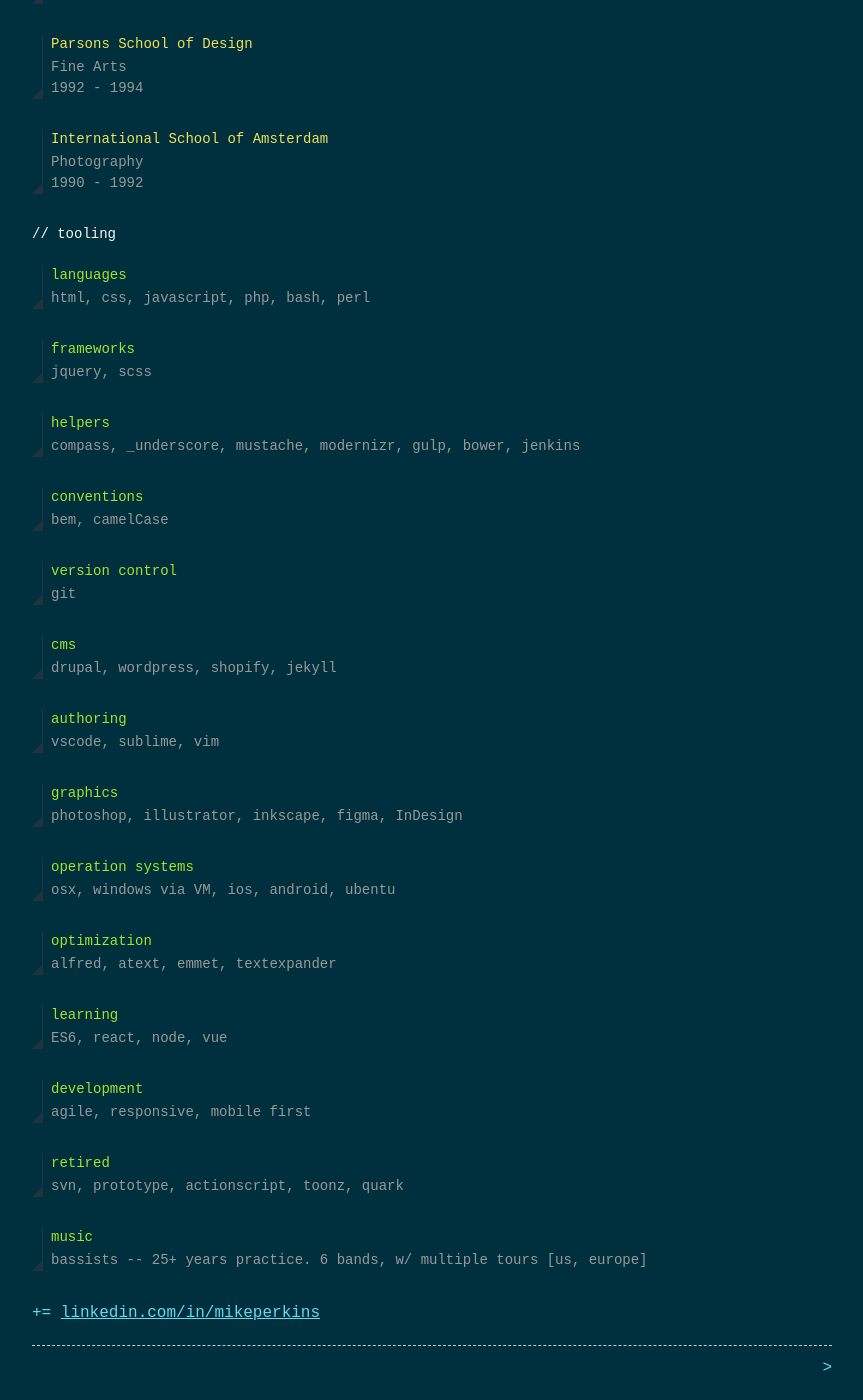
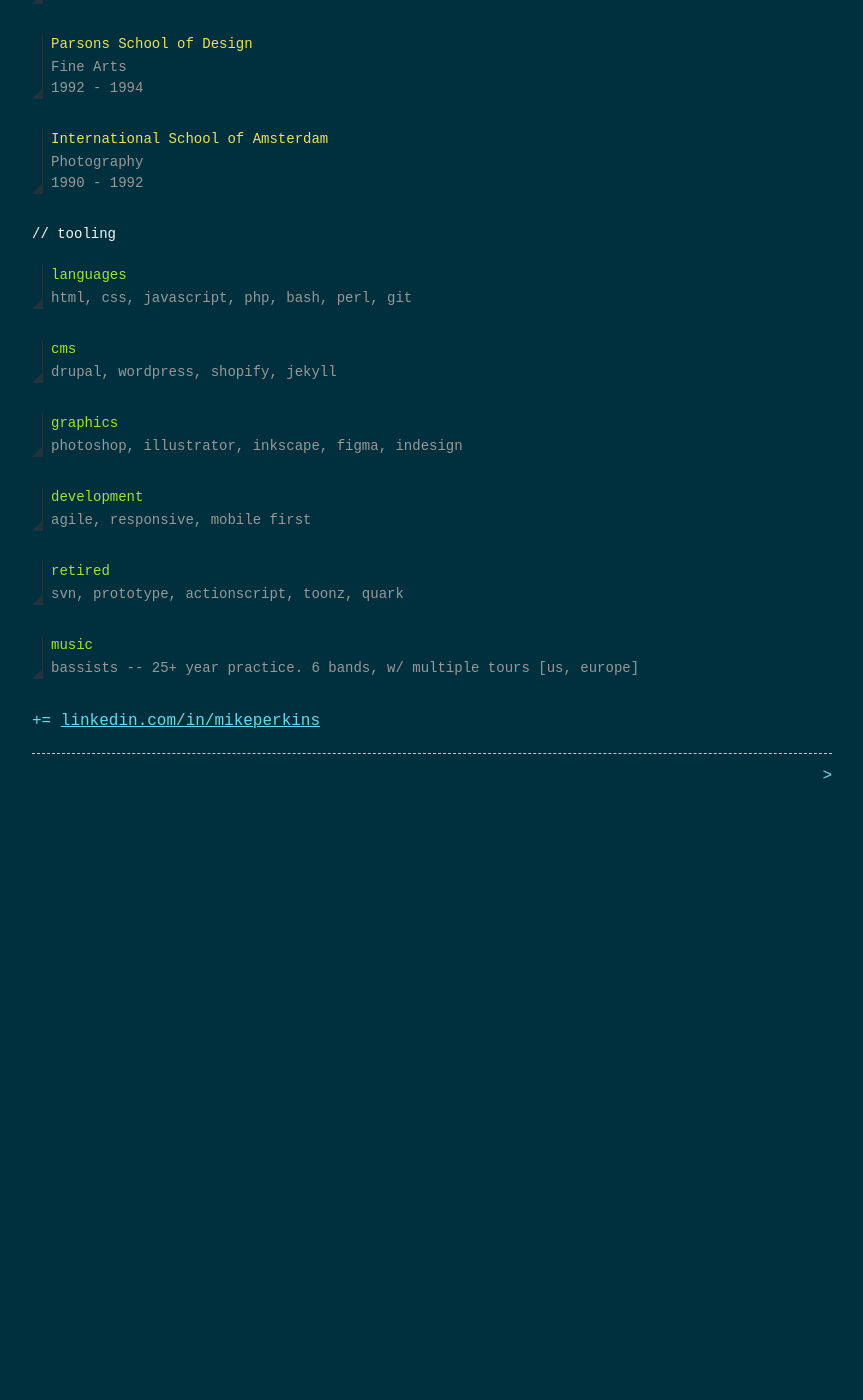
Before and after one commit to setstatic/setstatic.github.io, a Jekyll site: the page built from resume.md, in a window 1280 px wide and 1400 px high, scrolled down 1710 px. Shown: the whole window, without its empty margins (208-1071 px from the left). Built offline with Jekyll 4.4.1, drawn with Linux system fonts in a browser that asks for light colours; after the commit the page ends 2518 px from its top, so only the background shows below that.

Commit message:
adding resume corrections two

```diff
--- a/resume.md
+++ b/resume.md
@@ -140,35 +140,7 @@
   <div class="tools">
     <div class="frame">
       <div class="tools__section">languages</div>
-      <div class="tools__description">html, css, javascript, php, bash, perl</div>
-    </div>
-  </div>
-
-  <div class="tools">
-    <div class="frame">
-      <div class="tools__section">frameworks</div>
-      <div class="tools__description">jquery, scss</div>
-    </div>
-  </div>
-
-  <div class="tools">
-    <div class="frame">
-      <div class="tools__section">helpers</div>
-      <div class="tools__description">compass, _underscore, mustache, modernizr, gulp, bower, jenkins</div>
-    </div>
-  </div>
-
-  <div class="tools">
-    <div class="frame">
-      <div class="tools__section">conventions</div>
-      <div class="tools__description">bem, camelCase</div>
-    </div>
-  </div>
-
-  <div class="tools">
-    <div class="frame">
-      <div class="tools__section">version control</div>
-      <div class="tools__description">git</div>
+      <div class="tools__description">html, css, javascript, php, bash, perl, git</div>
     </div>
   </div>
 
@@ -181,36 +153,8 @@
 
   <div class="tools">
     <div class="frame">
-      <div class="tools__section">authoring</div>
-      <div class="tools__description">vscode, sublime, vim</div>
-    </div>
-  </div>
-
-  <div class="tools">
-    <div class="frame">
       <div class="tools__section">graphics</div>
-      <div class="tools__description">photoshop, illustrator, inkscape, figma, InDesign</div>
-    </div>
-  </div>
-
-  <div class="tools">
-    <div class="frame">
-      <div class="tools__section">operation systems</div>
-      <div class="tools__description">osx, windows via VM, ios, android, ubentu</div>
-    </div>
-  </div>
-
-  <div class="tools">
-    <div class="frame">
-      <div class="tools__section">optimization</div>
-      <div class="tools__description">alfred, atext, emmet, textexpander</div>
-    </div>
-  </div>
-
-  <div class="tools">
-    <div class="frame">
-      <div class="tools__section">learning</div>
-      <div class="tools__description">ES6, react, node, vue</div>
+      <div class="tools__description">photoshop, illustrator, inkscape, figma, indesign</div>
     </div>
   </div>
 
@@ -231,7 +175,7 @@
   <div class="tools">
     <div class="frame">
       <div class="tools__section">music</div>
-      <div class="tools__description">bassists -- 25+ years practice. 6 bands, w/ multiple tours [us, europe]</div>
+      <div class="tools__description">bassists -- 25+ year practice. 6 bands, w/ multiple tours [us, europe]</div>
     </div>
   </div>
 
```
